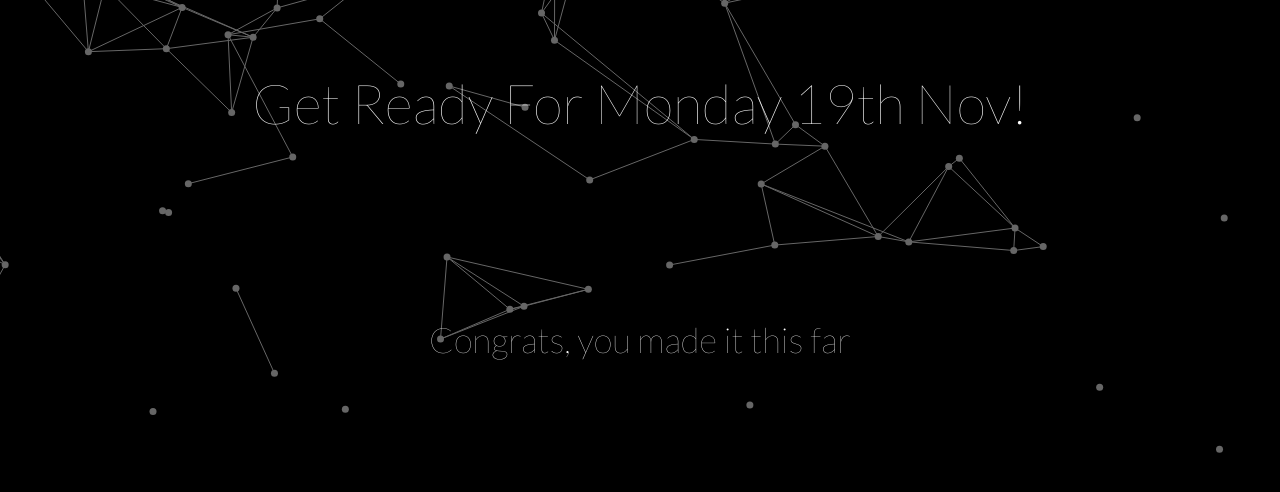
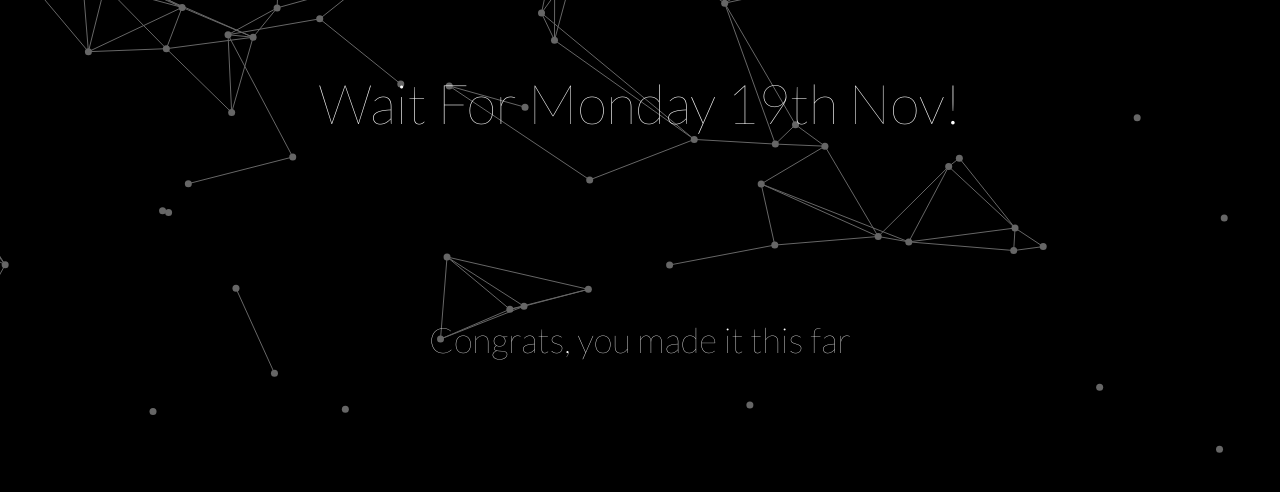
Before and after one commit to tsudot/monday, a plain HTML site: page index.html in a window 1280 px wide. Shown: the part 306-798 px from the top of the page. Drawn offline with nearby package versions, Linux system fonts and the light colour scheme.

Commit message:
Fix title

```diff
--- a/index.html
+++ b/index.html
@@ -21,7 +21,7 @@
   <![endif]-->
   <div>
     <img class="logo" src="img/hhlogo.png" />
-    <span class="hackathon-hackers-text">Get Ready For Monday 19th Nov!</span><br/>
+    <span class="hackathon-hackers-text">Wait For Monday 19th Nov!</span><br/>
     <span class="hackathon-hackers-text-under">Congrats, you made it this far</span>
   </div>
   <script src="js/functions.js"></script>
```
